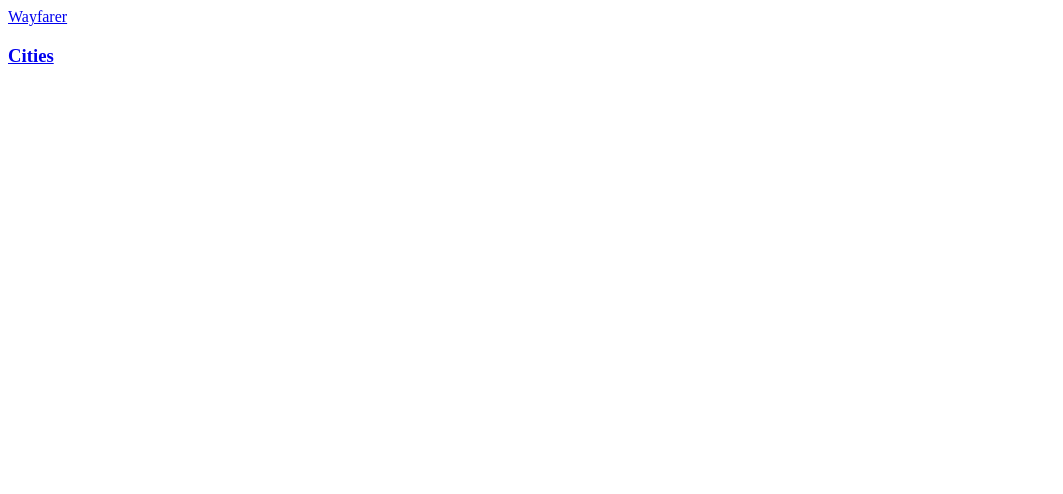
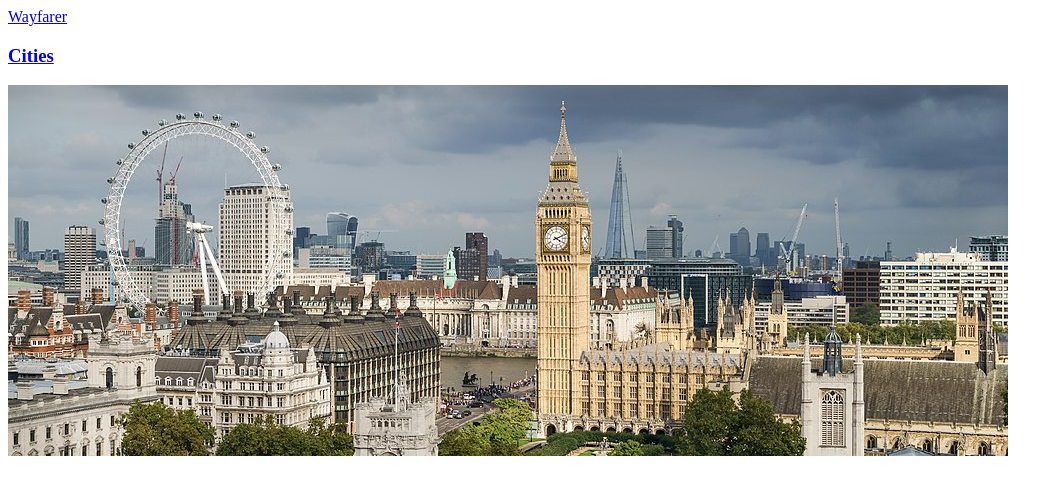
Before and after one commit to savila12/Wayfarer, an Angular app in the folder wayfarer/: page / in a window 1280 px wide. Shown: the top 494 px of the page, without its empty margins (0-1063 px from the left). Built offline with nearby package versions, Linux system fonts and the light colour scheme.

Commit message:
added image to / splash page

```diff
--- a/wayfarer/src/app/app.component.html
+++ b/wayfarer/src/app/app.component.html
@@ -1,2 +1,3 @@
 <app-navbar></app-navbar>
 <router-outlet></router-outlet>
+<img src="assets/london.png" alt="Beautiful skyline of London">
```
Also changed, not shown: wayfarer/src/app/navbar/navbar.component.html (line endings or trailing spaces), wayfarer/src/assets/london.png (added).
